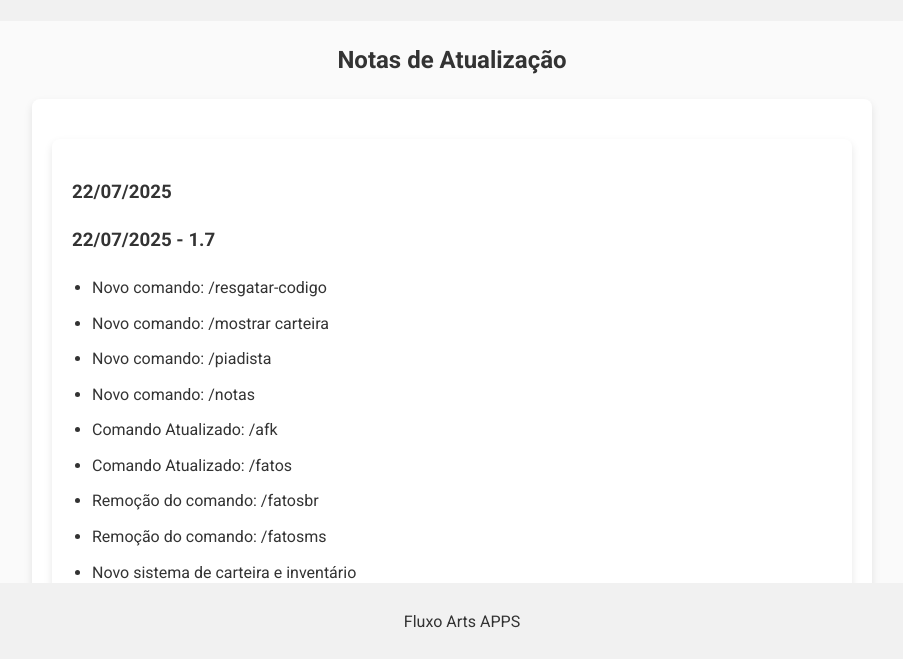
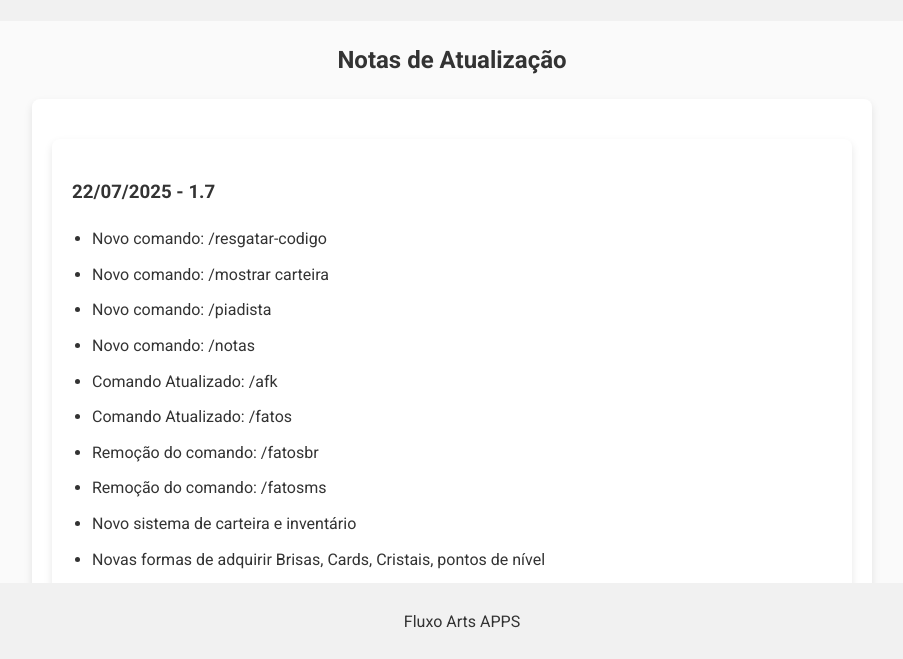
Before and after one commit to Ipxzfoxy/FluxoArts-APP, a website: page index.html in a window 1280 px wide. Shown: the part 139-798 px from the top of the page, without its empty margins (188-1091 px from the left). Drawn offline with Linux system fonts and the light colour scheme.

Commit message:
Update index.html

```diff
--- a/index.html
+++ b/index.html
@@ -27,7 +27,6 @@
     <div class="container">
 
 <div class="container">
-    <h3>22/07/2025</h3>
     <h3>22/07/2025 - 1.7</h3>
     <ul>
         <li>Novo comando: /resgatar-codigo</li>
```
